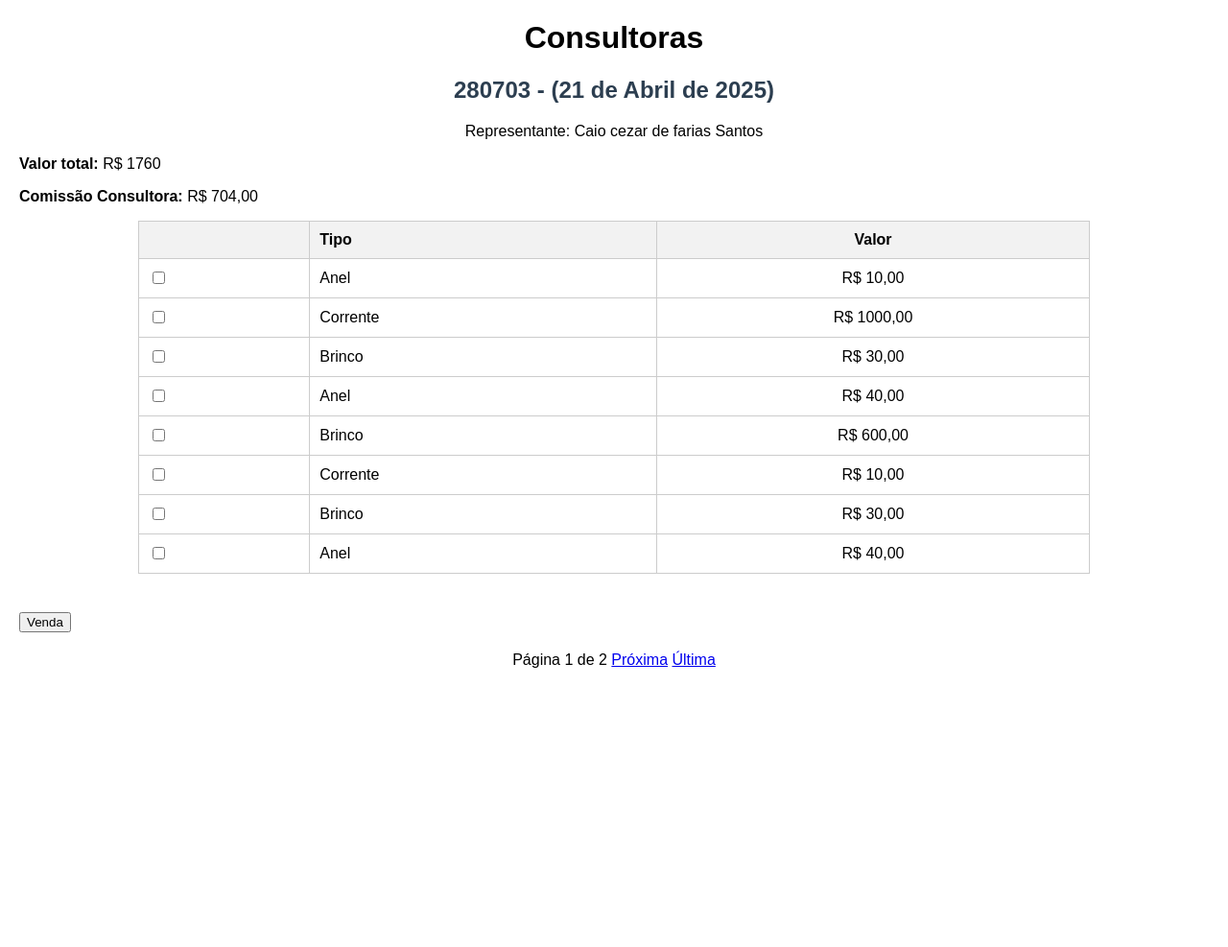
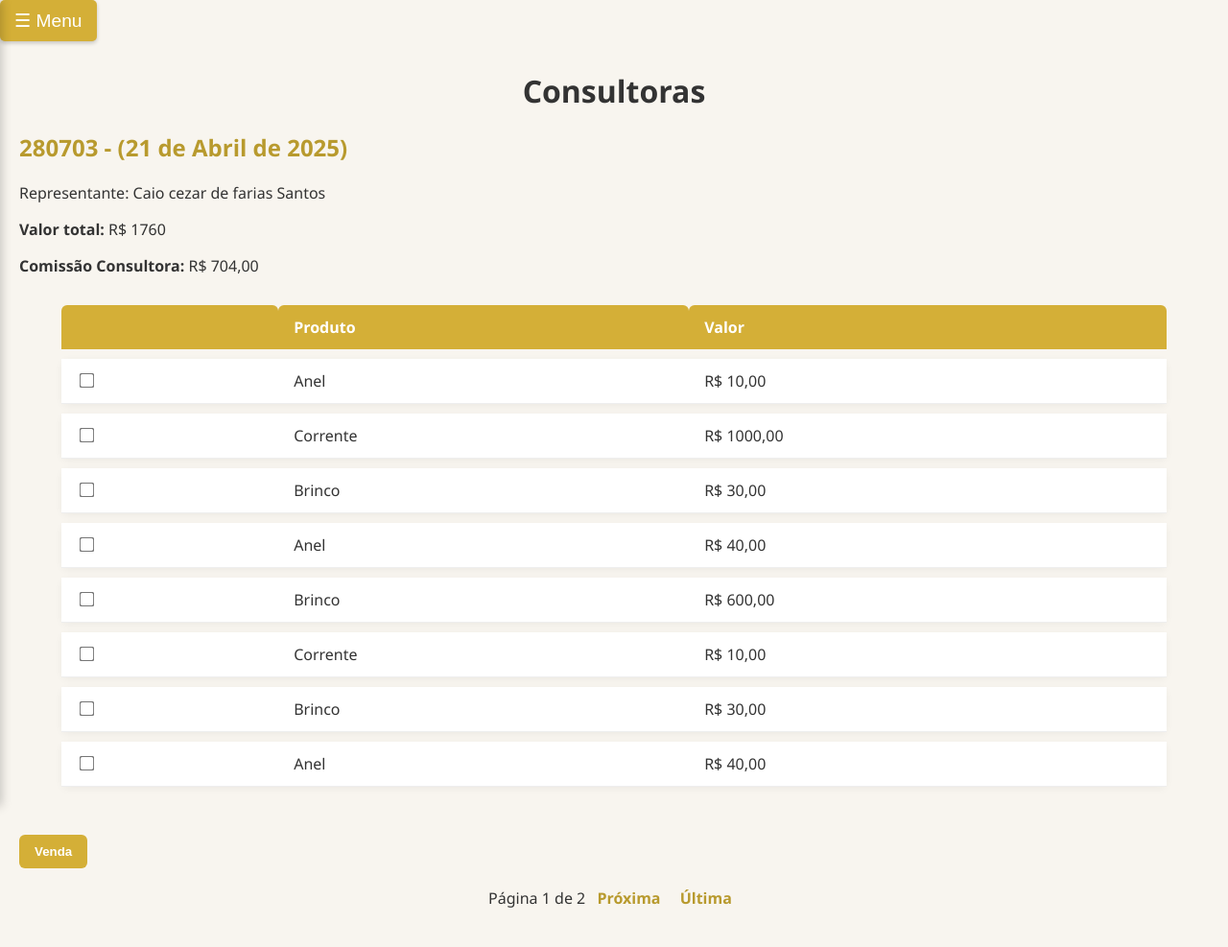
Before and after one commit to Caiera02/BrilhaMais, a Django app: page /maleta/ in a window 1280 px wide. Shown: the whole page at 96% size. Before the commit the page ends 696 px from the top, so only its background shows below. Run offline with Django 5.2, Linux system fonts and the light colour scheme; a user stored in the database is signed in; data comes from the database, SQL or seed files in the repository; both versions use the stored data as it was after the commit.

Commit message:
arrumando as cores e estilo

```diff
--- /dev/null
+++ b/static/css/romaneio.css
@@ -0,0 +1,269 @@
+/* --- Geral --- */
+body {
+    font-family: 'Segoe UI', Tahoma, Geneva, Verdana, sans-serif;
+    margin: 0;
+    background-color: #f8f5ef;
+    color: #333;
+  }
+
+  /* --- Botão de Menu --- */
+  .menu-toggle {
+    background-color: #d4af37;
+    color: #fff;
+    border: none;
+    padding: 10px 16px;
+    cursor: pointer;
+    font-size: 16px;
+    border-radius: 6px;
+    margin: 20px;
+    box-shadow: 0 2px 4px rgba(0, 0, 0, 0.2);
+  }
+
+  .menu-toggle:hover {
+    background-color: #b89a2e;
+  }
+
+  /* --- Sidebar --- */
+  .sidebar {
+    position: fixed;
+    top: 0;
+    left: 0;
+    width: 220px;
+    height: 100%;
+    background-color: #d4af37;
+    padding: 20px 10px;
+    display: flex;
+    flex-direction: column;
+    gap: 12px;
+    box-shadow: 2px 0 10px rgba(0, 0, 0, 0.2);
+    transition: transform 0.3s ease;
+  }
+
+  .sidebar button {
+    background-color: #fff;
+    color: #d4af37;
+    border: none;
+    padding: 10px;
+    border-radius: 8px;
+    font-weight: bold;
+    cursor: pointer;
+    transition: background-color 0.3s;
+  }
+
+  .sidebar button:hover {
+    background-color: #f0e3b2;
+  }
+
+  .close-toggle {
+    align-self: flex-end;
+    background: none;
+    border: none;
+    font-size: 18px;
+    color: #fff;
+    cursor: pointer;
+    margin-bottom: 20px;
+  }
+
+  /* --- Título e Seções --- */
+  h1 {
+    text-align: center;
+    margin-top: 30px;
+    color: #333;
+  }
+
+  h2 {
+    color: #b89a2e;
+    margin-left: 20px;
+  }
+
+  #rep, strong {
+    margin-left: 20px;
+  }
+
+  /* --- Tabela --- */
+  table {
+    width: 90%;
+    margin: 20px auto;
+    border-collapse: separate;
+    border-spacing: 0 10px;
+    background: transparent;
+  }
+
+  thead th {
+    background-color: #d4af37;
+    color: white;
+    padding: 12px 16px;
+    border-radius: 6px 6px 0 0;
+    text-align: left;
+  }
+
+  tbody tr {
+    background-color: #fff;
+    box-shadow: 0 2px 8px rgba(0,0,0,0.05);
+    border-radius: 8px;
+    transition: box-shadow 0.3s ease;
+  }
+
+  tbody tr:hover {
+    box-shadow: 0 4px 14px rgba(0, 0, 0, 0.1);
+  }
+
+  tbody td {
+    padding: 12px 16px;
+    border-bottom: 1px solid #eee;
+  }
+
+  input[type="checkbox"] {
+    transform: scale(1.2);
+    accent-color: #d4af37;
+  }
+
+  /* --- Botão de Venda --- */
+  button[type="submit"] {
+    margin: 20px;
+    padding: 10px 16px;
+    background-color: #d4af37;
+    border: none;
+    color: #fff;
+    font-weight: bold;
+    border-radius: 6px;
+    cursor: pointer;
+  }
+
+  button[type="submit"]:hover {
+    background-color: #b89a2e;
+  }
+
+  /* --- Paginação --- */
+  .paginacao {
+    text-align: center;
+    margin-bottom: 40px;
+    color: #333;
+  }
+
+  .paginacao a {
+    margin: 0 8px;
+    text-decoration: none;
+    color: #b89a2e;
+    font-weight: bold;
+  }
+
+  .paginacao a:hover {
+    text-decoration: underline;
+  }
+
+
+
+
+
+
+
+.sidebar {
+    background-color: #d4af37;
+    color: white;
+    padding: 20px;
+    width: 200px;
+    flex-shrink: 0;
+    transition: transform 0.3s ease;
+    position: fixed;
+    top: 0;
+    left: 0;
+    bottom: 0;
+}
+
+.sidebar button {
+    display: block;
+    margin: 15px 0;
+    padding: 10px;
+    background-color: white;
+    color: #d4af37;
+    border: none;
+    border-radius: 5px;
+    font-weight: bold;
+    cursor: pointer;
+    transition: background-color 0.3s ease;
+}
+
+.sidebar button:hover {
+    background-color: #f4e4b3;
+}
+
+/* Button */
+
+.menu-toggle {
+    /* position: fixed; */
+    top: 20px;
+    background-color: #d4af37;
+    color: white;
+    border: none;
+    padding: 10px 15px;
+    font-size: 1.2rem;
+    border-radius: 5px;
+    cursor: pointer;
+    /* z-index: 1001; */
+}
+
+/* Botão de fechar a sidebar */
+.close-toggle {
+    position: absolute;
+    top: 10px;
+    right: 10px;
+    background-color: white;
+    color: #d4af37;
+    font-size: 16px;
+    padding: 5px 10px;
+    border-radius: 5px;
+}
+
+/* Conteúdo principal */
+.content {
+    margin-left: 200px;
+    padding: 20px;
+    flex: 1;
+}
+
+.sidebar.active {
+    transform: translateX(0);
+}
+
+/* MOBILE */
+@media (max-width: 768px) {
+    .sidebar {
+        transform: translateX(0);
+        position: relative;
+        width: 100%;
+        height: auto;
+    }
+
+    .menu-toggle {
+        display: none;
+    }
+
+    .content {
+        margin-left: 0;
+    }
+
+    /* Botão de fechar a sidebar */
+    .close-toggle {
+        display: none;
+    }
+}
+
+/* DESKTOP: sidebar oculta por padrão, aparece ao clicar */
+@media (min-width: 769px) {
+    .sidebar {
+        transform: translateX(-100%);
+    }
+
+    .sidebar.active {
+        transform: translateX(0);
+    }
+
+    .menu-toggle {
+        display: block;
+    }
+
+    .content {
+        margin-left: 0;
+    }
+}
--- a/vendedoras/templates/cadastro.html
+++ b/vendedoras/templates/cadastro.html
@@ -11,6 +11,7 @@
     </head>
 
     <body>
+      {% if user.is_authenticated  %}
         <button id="menu-toggle" onclick="toggleSidebar()" class="menu-toggle" style="
         margin-left: 0px;
         margin-top: 0px;
@@ -23,6 +24,7 @@
           <a href="{% url 'new_cadastro' %}"><button onclick="handleClick('Cadastro')">Cadastro</button></a>
           <a href="#"><button onclick="handleClick('Admin')">Admin</button></a>
         </aside>
+      {% endif %}
 
       <div class="container">
         <h1>Cadastro Consultora</h1>
--- a/vendedoras/templates/romaneio.html
+++ b/vendedoras/templates/romaneio.html
@@ -1,47 +1,26 @@
+{% load static %}
 <!DOCTYPE html>
 <html lang="pt-br">
   <head>
     <meta charset="UTF-8" />
     <title>Lista de Lotes</title>
-    <style>
-      body {
-        font-family: Arial, sans-serif;
-        margin: 20px;
-      }
-      h1,
-      #rep {
-        text-align: center;
-      }
-      h2 {
-        color: #2c3e50;
-        text-align: center;
-      }
-      table {
-        width: 80%;
-        border-collapse: collapse;
-        margin-bottom: 40px;
-        margin-left: 10%;
-      }
-      th,
-      td {
-        border: 1px solid #ccc;
-        padding: 10px;
-        text-align: left;
-      }
-      th {
-        background-color: #f2f2f2;
-      }
-      .paginacao {
-        text-align: center;
-        margin-top: 20px;
-        margin-bottom: 12px;
-      }
-      .valor {
-        text-align: center;
-      }
-    </style>
+    <link rel="stylesheet" href="{% static 'css/romaneio.css'%}">
   </head>
   <body>
+
+    <button id="menu-toggle" onclick="toggleSidebar()" class="menu-toggle" style="
+        margin-left: 0px;
+        margin-top: 0px;
+        ">☰ Menu</button>
+
+        <!-- Sidebar -->
+        <aside class="sidebar" id="sidebar">
+          <button class="close-toggle" onclick="toggleSidebar()">✖</button>
+          <a href="{% url 'produto_list' %}"><button onclick="handleClick('Maleta')">Maleta</button></a>
+          <a href="{% url 'new_cadastro' %}"><button onclick="handleClick('Cadastro')">Cadastro</button></a>
+          <a href="#"><button onclick="handleClick('Admin')">Admin</button></a>
+        </aside>
+
     <h1>Consultoras</h1>
 
     {% for lote in maleta %}
@@ -64,7 +43,7 @@
           <thead>
             <tr>
               <th></th>
-              <th>Tipo</th>
+              <th>Produto</th>
               <th class="valor">Valor</th>
             </tr>
           </thead>
@@ -105,5 +84,6 @@
         <a href="?page={{ maleta.paginator.num_pages }}">Última</a>
       {% endif %}
     </div>
+    <script src="{% static 'Js/home.js' %}"></script>
   </body>
 </html>
```
Also changed, not shown: vendedoras/templates/home.html (+3 -6 lines), db.sqlite3. Lines whose indentation alone changed are shown as unchanged.
